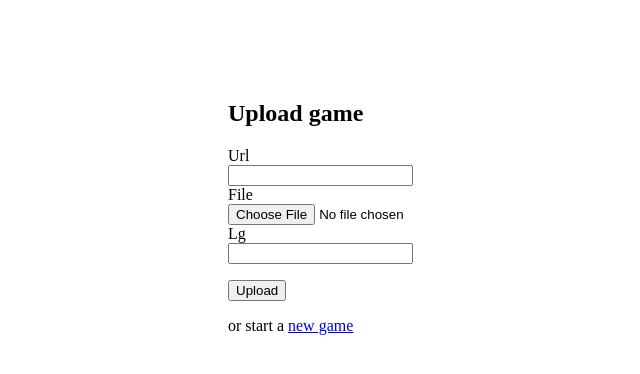
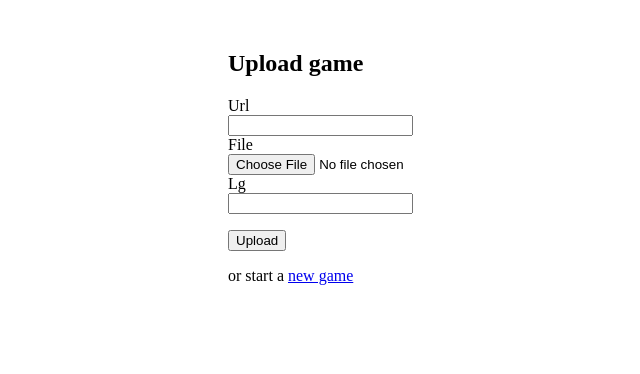
Before and after one commit to tomik/honey, a Flask app: template templates/upload_game.html in a window 1280 px wide. Shown: the part 148-522 px from the top of the page, without its empty margins (262-902 px from the left). Run offline with Flask 2, Linux system fonts and the light colour scheme; the template is opened without the code that fills it, so the values that code supplies are empty, except form fields; form fields are guessed from the names that the template uses; parts of the project's set-up code (start-up, migrations or seed data) failed here and were passed over; some libraries are stand-ins or nearby versions.

Commit message:
moved the small centered windows a bit up

```diff
--- a/templates/base.html
+++ b/templates/base.html
@@ -58,7 +58,7 @@
         </div>
       </div>
       <! -- used for small forms: login, signup, game upload -->
-      <div style="width: 300px; margin: auto; margin-top: 100px;">
+      <div style="width: 300px; margin: auto; margin-top: 50px;">
         {% block centered_content %} {% endblock %}
       </div>
     </div>
```
